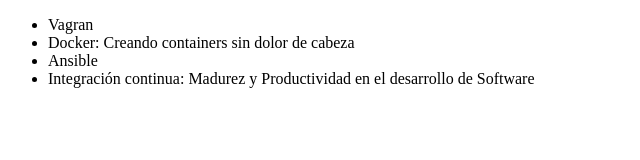
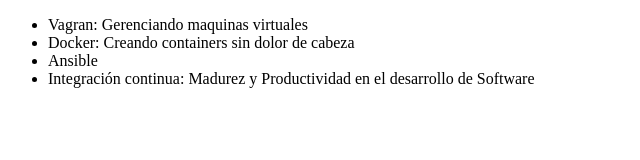
Before and after one commit to Ernesto0228/alura-git, a plain HTML site: page index.html in a window 1280 px wide. Shown: the whole page, without its empty margins (0-640 px from the left). Drawn offline with Linux system fonts and the light colour scheme.

Commit message:
Corrigiendo curso de vagrant

```diff
--- a/index.html
+++ b/index.html
@@ -6,7 +6,7 @@
     </head>
     <body>
         <ul>
-            <li>Vagran</li>
+            <li>Vagran: Gerenciando maquinas virtuales</li>
             <li>Docker: Creando containers sin dolor de cabeza</li>
             <li>Ansible</li>
             <li>Integración continua: Madurez y Productividad en el desarrollo de Software</li>
```
